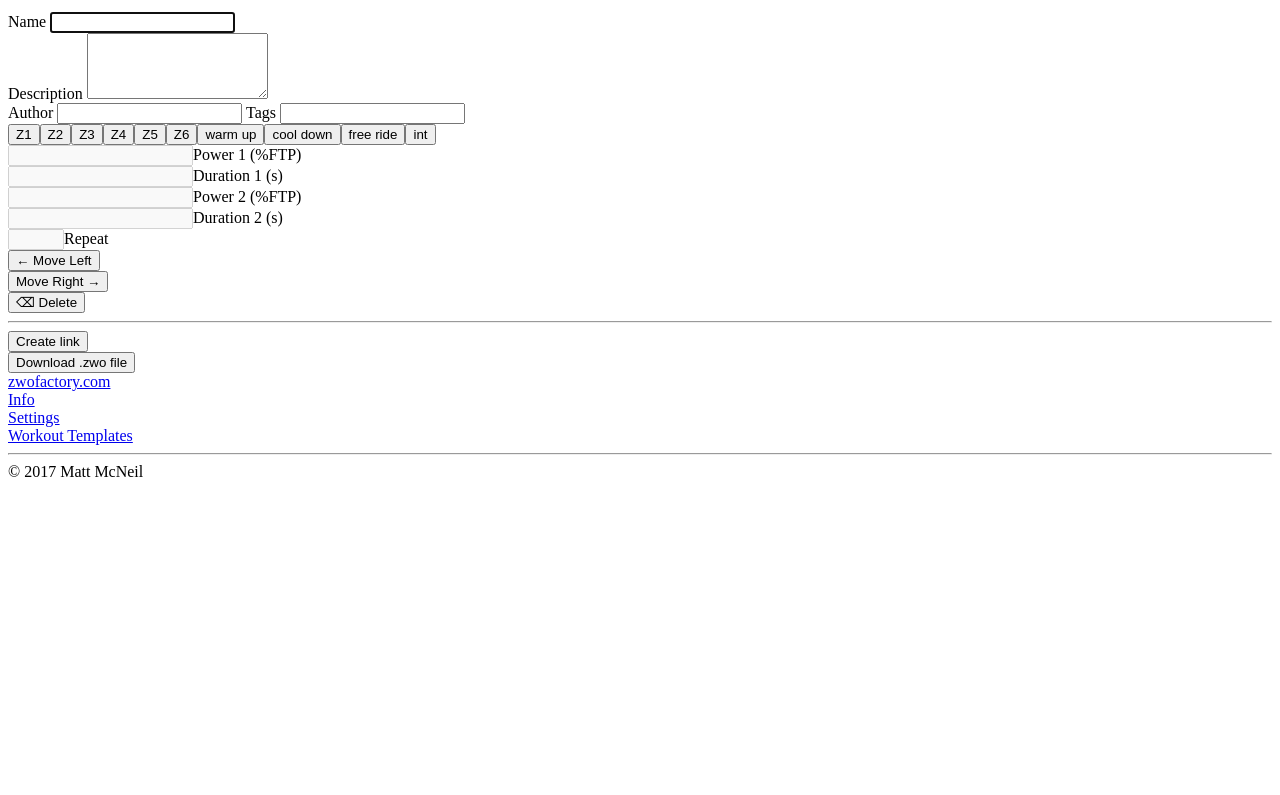
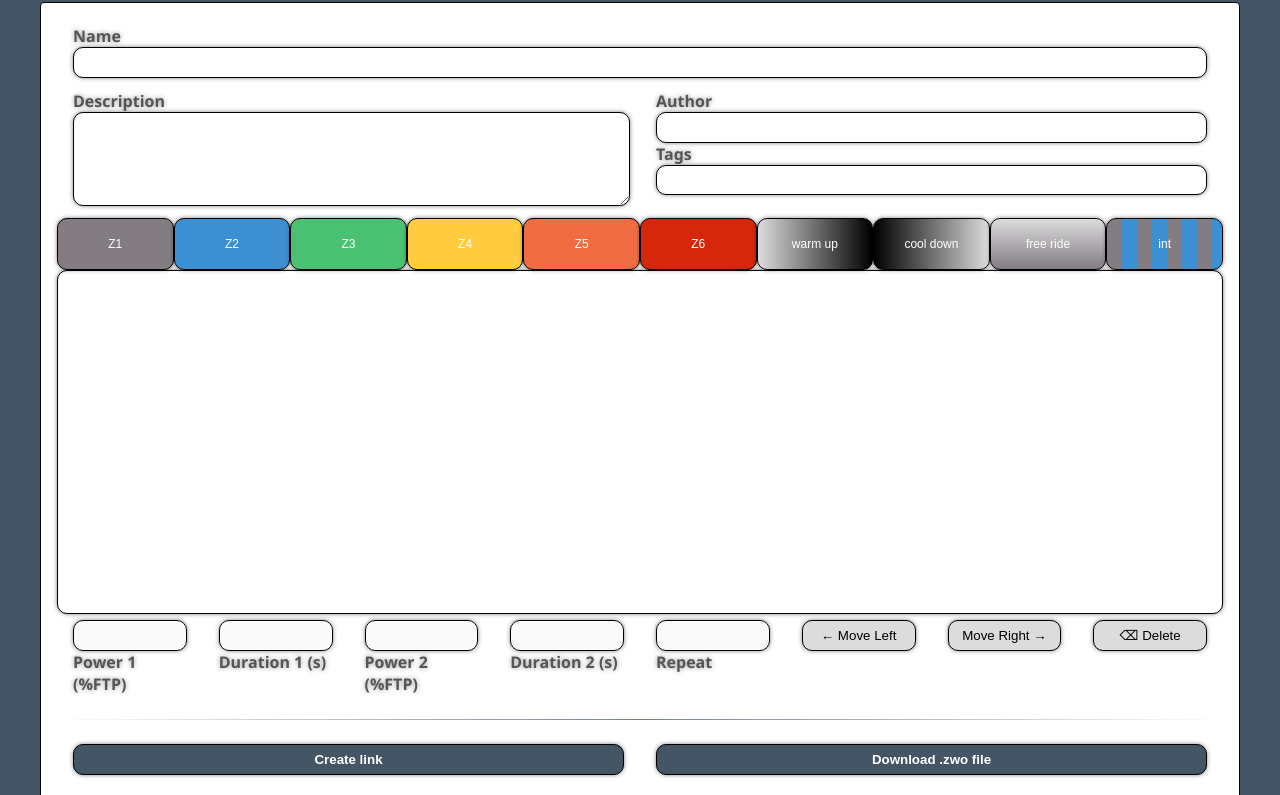
Before and after one commit to hmqcnoesy/zwofactory, a plain HTML site: page index.html in a window 1280 px wide. Shown: the part 68-863 px from the top of the page. Before the commit the page ends 800 px from the top, so only its background shows below. Drawn offline with Linux system fonts and the light colour scheme; the site is published under a folder, as on GitHub Pages, so addresses that start at the root find nothing.

Commit message:
git sucks

```diff
--- a/index.html
+++ b/index.html
@@ -4,7 +4,7 @@
     <meta charset="utf-8" />
     <meta name="viewport" content="width=device-width, initial-scale=1.0" />
     <title>zwofactory.com - an offline Zwift workout editor</title>
-    <link rel="stylesheet" href="/site.css" /><link rel="apple-touch-icon-precomposed" sizes="57x57" href="img/apple-touch-icon-57x57.png" />
+    <link rel="stylesheet" href="site.css" /><link rel="apple-touch-icon-precomposed" sizes="57x57" href="img/apple-touch-icon-57x57.png" />
     <link rel="apple-touch-icon-precomposed" sizes="114x114" href="img/apple-touch-icon-114x114.png" />
     <link rel="apple-touch-icon-precomposed" sizes="72x72" href="img/apple-touch-icon-72x72.png" />
     <link rel="apple-touch-icon-precomposed" sizes="144x144" href="img/apple-touch-icon-144x144.png" />
```
